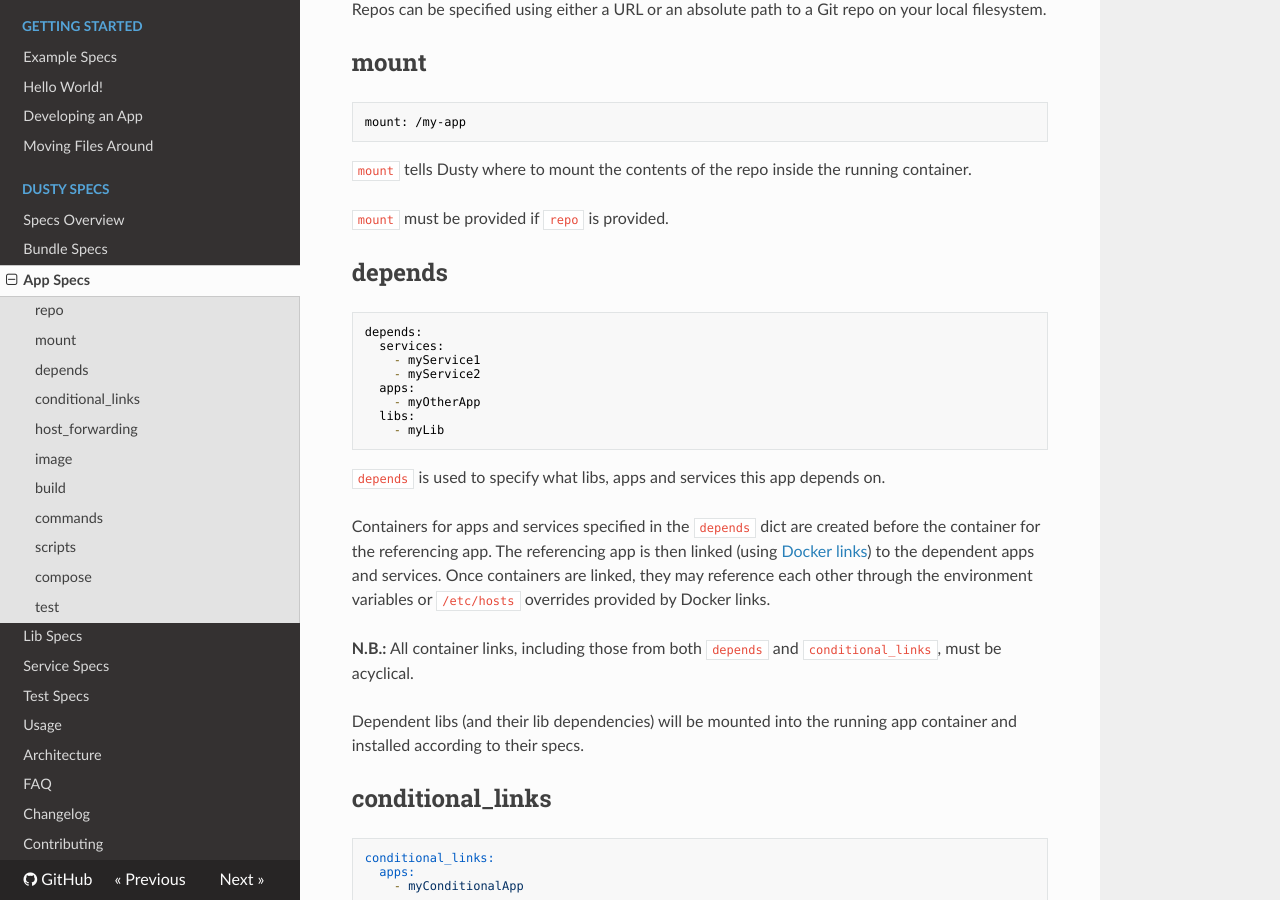
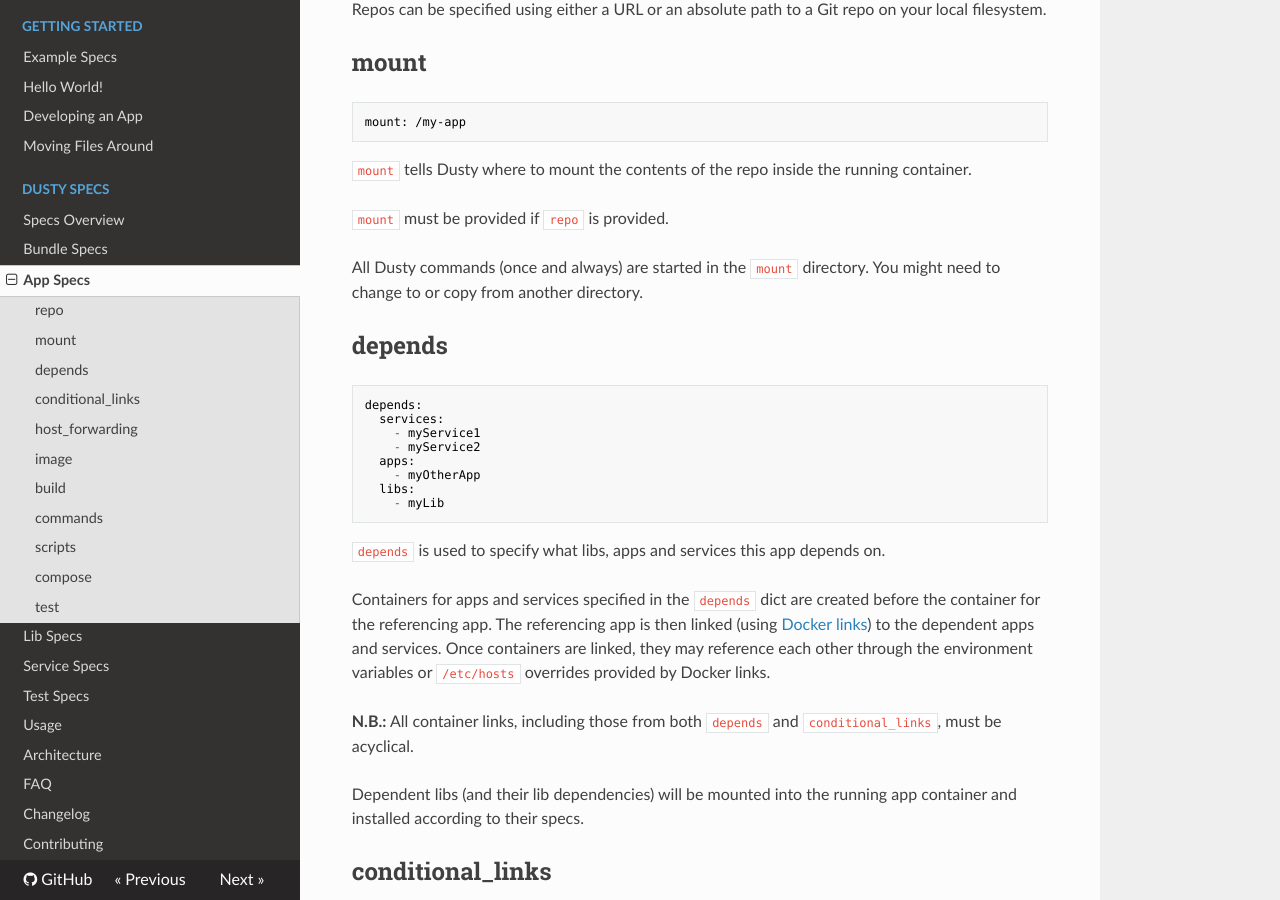
Before and after one commit to gamechanger/dusty, an MkDocs documentation site: the page built from docs/specs/app-specs.md, in a window 1280 px wide and 900 px high, scrolled down 569 px. Built offline with MkDocs 1.6.1, drawn with Linux system fonts in a browser that asks for light colours; nearby versions of some CDN libraries; old or Windows-style settings are respelled for this version of MkDocs.

Commit message:
Explicitly state that mount is the location once and always scripts start in

```diff
--- a/docs/specs/app-specs.md
+++ b/docs/specs/app-specs.md
@@ -31,6 +31,8 @@ mount: /my-app
 `mount` tells Dusty where to mount the contents of the repo inside the running container.
 
 `mount` must be provided if `repo` is provided.
+
+All Dusty commands (once and always) are started in the `mount` directory.  You might need to change to or copy from another directory.
 
 ## depends
 
```
